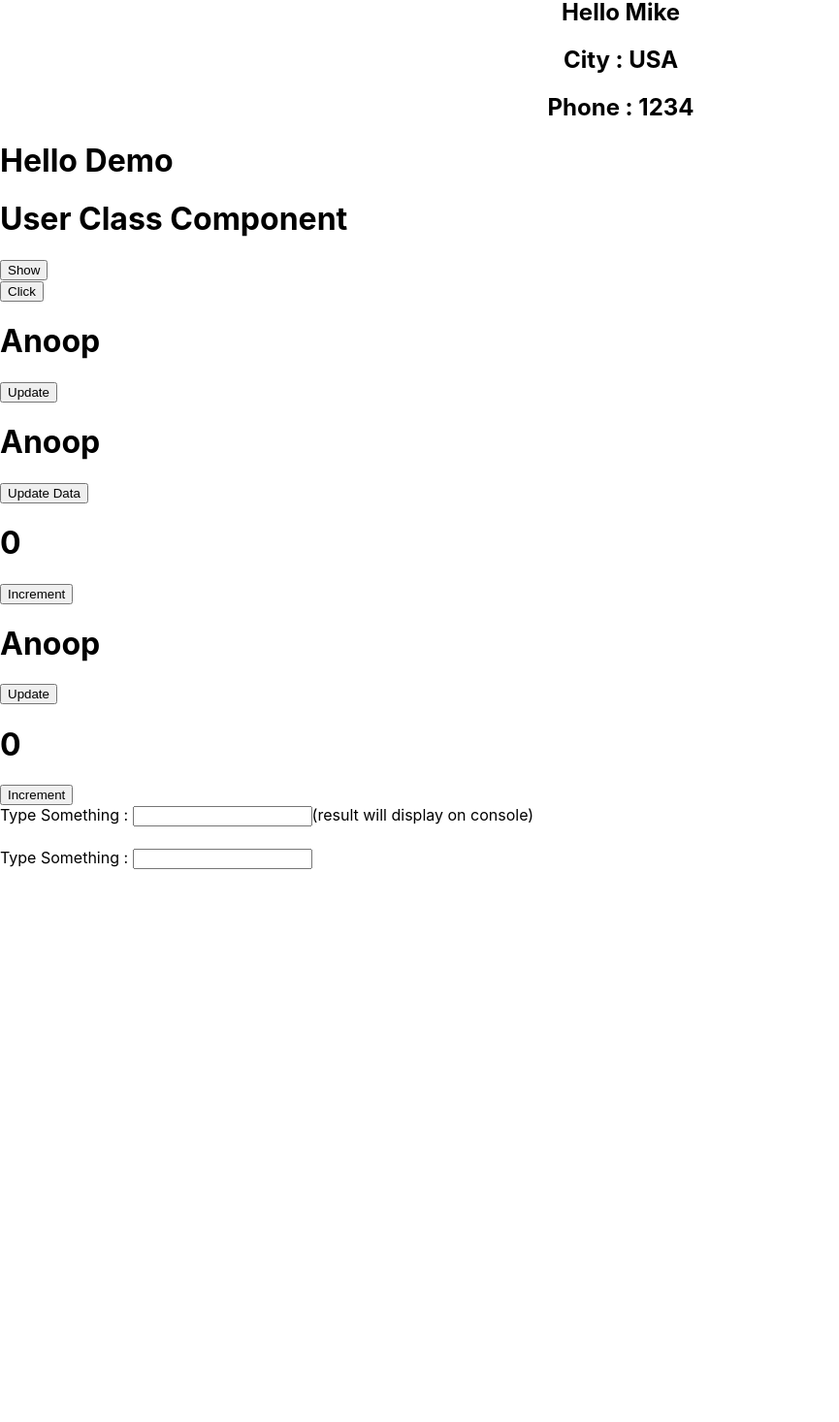
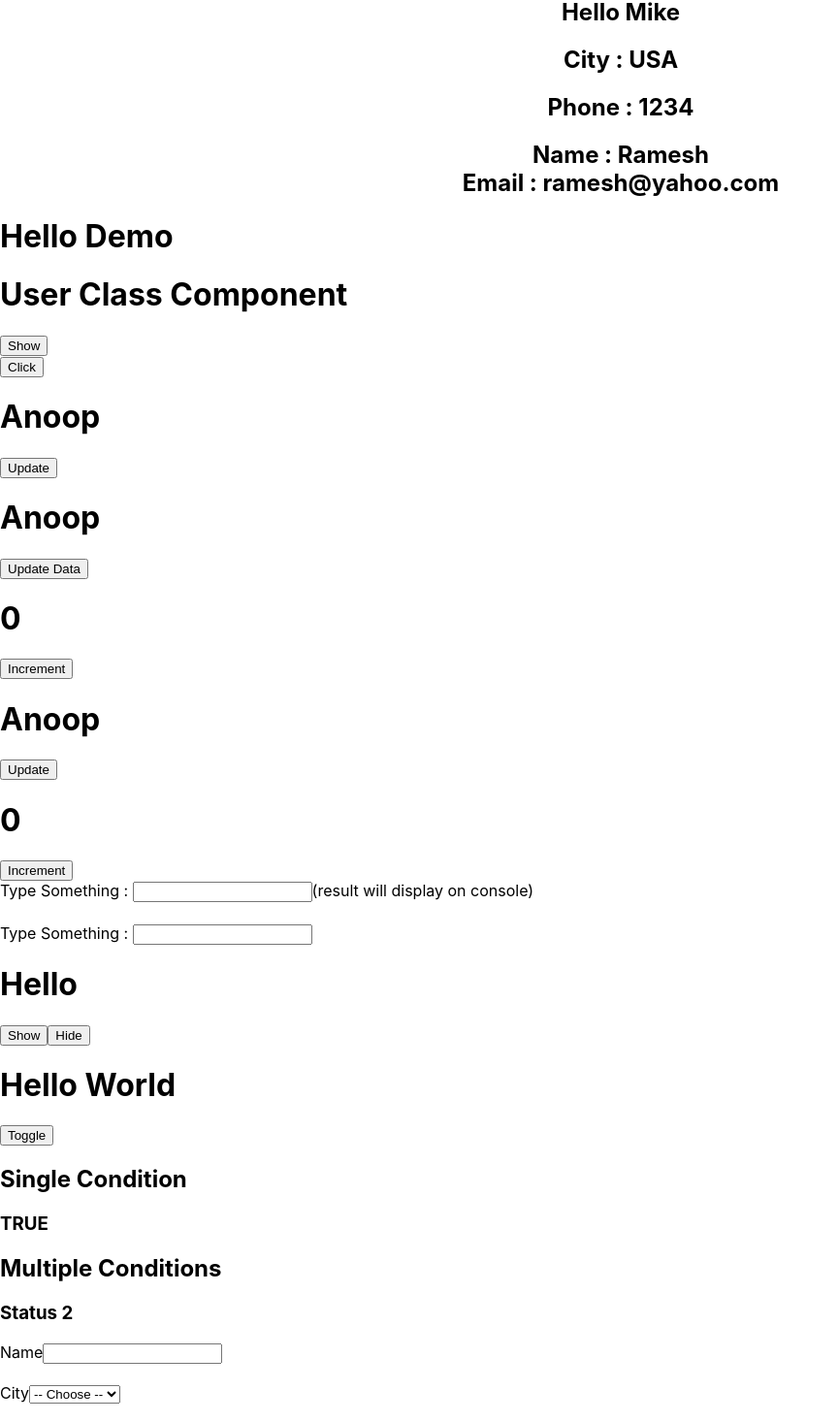
Before and after one commit to eramitsinha/React-Dummy, a React (Create React App) app: page / in a window 1280 px wide. Shown: the part 133-1599 px from the top of the page at 97% size, without its empty margins (0-865 px from the left). Before the commit the page ends 1029 px from the top, so only its background shows below. Built offline with nearby package versions, Linux system fonts and the light colour scheme.

Commit message:
Add files via upload

```diff
--- a/src/App.js
+++ b/src/App.js
@@ -2,6 +2,7 @@ import logo from './logo.svg';
 import './App.css';
 import Props1 from './Props1';
 import Props2 from './Props2';
+import PropsClass from './PropsClass';
 
 
 function App() {
@@ -19,6 +20,8 @@ function App() {
 
       <Props1 name="john" />
       <Props2 name="Mike" others={{city:'USA', phone:'1234'}} />
+
+      <PropsClass name="Ramesh" email="ramesh@yahoo.com" />
     </div>
   );
 }
--- /dev/null
+++ b/src/PropsClass.js
@@ -0,0 +1,17 @@
+import React, { Component } from 'react'
+
+export class PropsClass extends Component {
+  render() {
+    return (
+      <div>
+        <h2>
+            Name : {this.props.name}
+            <br />
+            Email : {this.props.email}
+        </h2>
+      </div>
+    )
+  }
+}
+
+export default PropsClass
--- a/src/index.js
+++ b/src/index.js
@@ -14,6 +14,11 @@ import StateClassComp from './StateClassComp';
 import StateClassComp2 from './StateClassComp2';
 import GetInputData1 from './GetInputData1';
 import GetInputData2 from './GetInputData2';
+import ShowHide from './ShowHide';
+import Toggle from './Toggle';
+import Condition from './Condition';
+import Form from './Form';
+import BasicFormValidation from './BasicFormValidation';
 
 const root = ReactDOM.createRoot(document.getElementById('root'));
 root.render(
@@ -31,6 +36,11 @@ root.render(
     <StateClassComp2 />
     <GetInputData1 />
     <GetInputData2 />
+    <ShowHide />
+    <Toggle />
+    <Condition />
+    <Form />
+    <BasicFormValidation />
   </React.StrictMode>
 );
 
```
